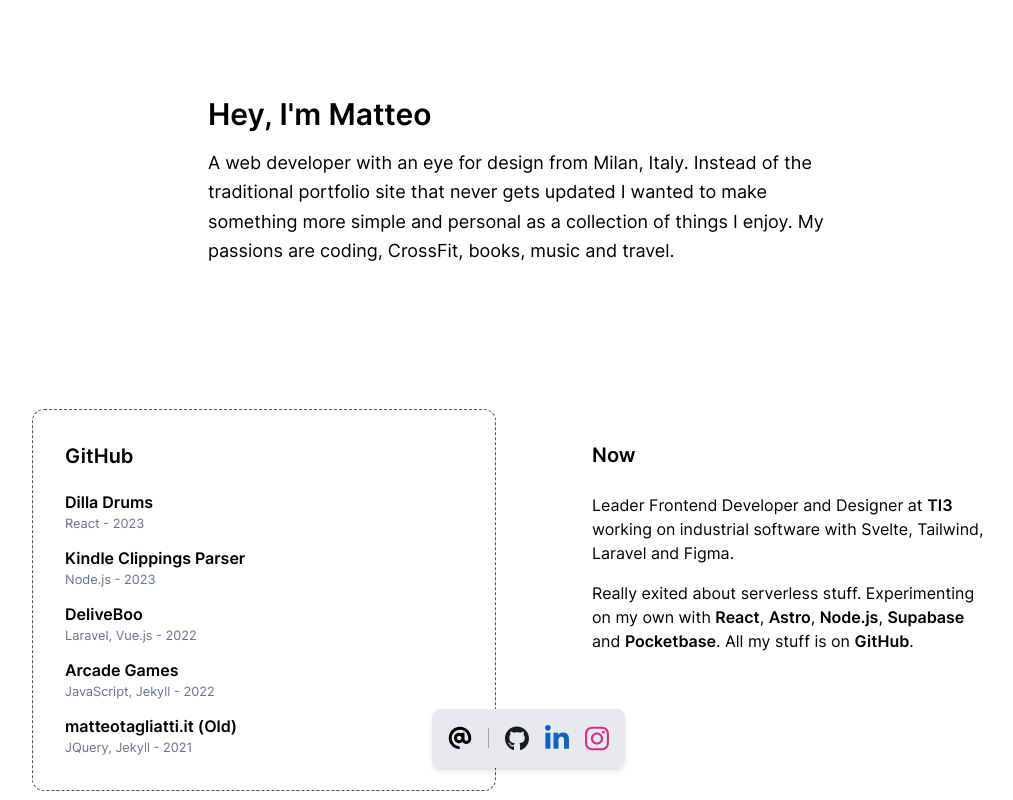
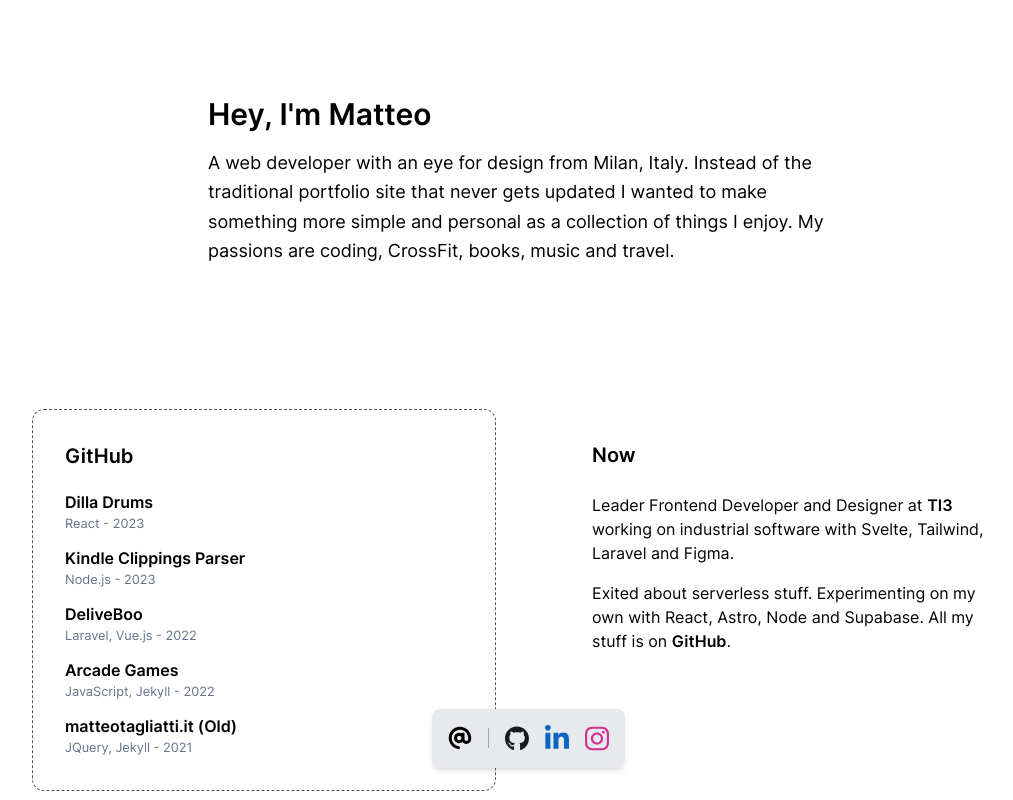
Before and after one commit to matteotagliatti/.it, a Svelte app: page / in a window 1280 px wide. Shown: the top 800 px of the page, without its empty margins (112-1125 px from the left). Built offline with nearby package versions, Linux system fonts and the light colour scheme; no server answers.

Commit message:
upgrade now

```diff
--- a/src/components/Works/Now.svelte
+++ b/src/components/Works/Now.svelte
@@ -7,37 +7,8 @@
   > working on industrial software with Svelte, Tailwind, Laravel and Figma.
 </p>
 <p class="text-md">
-  Really exited about serverless stuff. Experimenting on my own with <a
-    href="https://react.dev/"
-    class="font-semibold hover:underline"
-    target="_blank"
-    rel="noopener noreferrer">React</a
-  >,
-  <a
-    href="https://astro.build/"
-    class="font-semibold hover:underline"
-    target="_blank"
-    rel="noopener noreferrer">Astro</a
-  >,
-  <a
-    href="https://nodejs.org/"
-    class="font-semibold hover:underline"
-    target="_blank"
-    rel="noopener noreferrer">Node.js</a
-  >,
-  <a
-    href="https://supabase.com/"
-    class="font-semibold hover:underline"
-    target="_blank"
-    rel="noopener noreferrer">Supabase</a
-  >
-  and
-  <a
-    href="https://pocketbase.io/"
-    class="font-semibold hover:underline"
-    target="_blank"
-    rel="noopener noreferrer">Pocketbase</a
-  >. All my stuff is on
+  Exited about serverless stuff. Experimenting on my own with React, Astro, Node
+  and Supabase. All my stuff is on
   <a
     class="font-semibold hover:underline"
     href="https://github.com/matteotagliatti"
```
